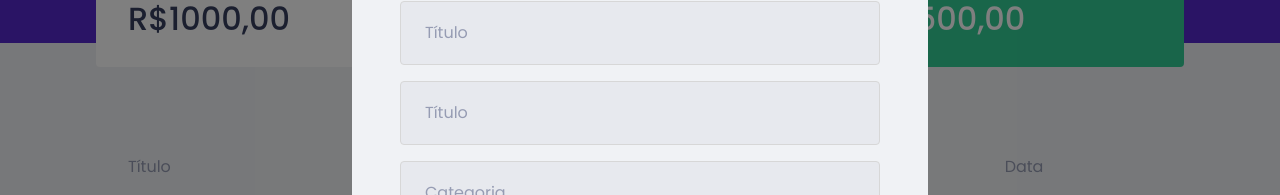
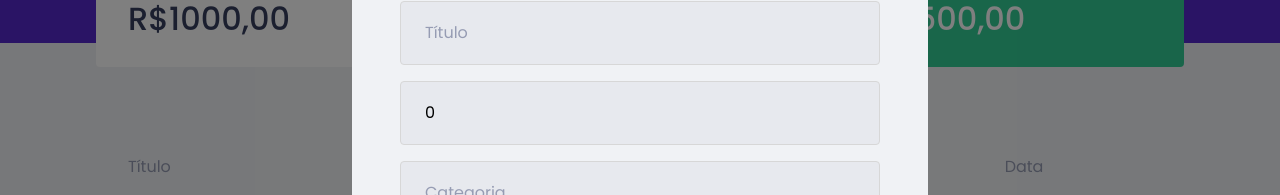
Before and after one commit to SrLabres/Dt-Money, a React (Create React App) app: page / in a window 1280 px wide. Both pictures are taken after a click on the button "Nova transação". Shown: the part 229-424 px from the top of the page. Built offline with nearby package versions, Linux system fonts and the light colour scheme; no server answers; what miragejs would draw is missing.

Commit message:
salvando dados do form

```diff
--- a/src/components/NewTransactionModal/index.tsx
+++ b/src/components/NewTransactionModal/index.tsx
@@ -4,7 +4,7 @@
 import closeImg from '../../assets/close.svg'
 import incomeImg from '../../assets/income.svg'
 import outcomeImg from '../../assets/outcome.svg'
-import { useState } from 'react'
+import { FormEvent, useState } from 'react'
 
 interface NewTransactionModalProps {
     isOpen: boolean;
@@ -14,7 +14,14 @@
 
 export function NewTransactionModal({isOpen, onRequestClose}: NewTransactionModalProps){
 
+    const [title, setTitle] = useState('')
+    const [value, setValue] = useState(0)
+    const [category,setCategory] = useState('')
     const [type, setType] = useState('deposit')
+
+   function handleCreateNewTransaction(event: FormEvent) {
+        event.preventDefault()
+    }
 
     return (
         <Modal
@@ -30,19 +37,25 @@
             >
                 <img src={closeImg} alt="Fechar modal" />
             </button>
-          <Container>
+          <Container onSubmit={handleCreateNewTransaction}>
             <h2>Cadastrar Transações</h2>
 
             <input
                 placeholder="Título"
+                value={title}
+                onChange={event => setTitle(event.target.value)}
             />
 
             <input
                 type="number"
-                placeholder="Título"
+                placeholder="Valor"
+                value={value}
+                onChange={event => setValue(Number(event.target.value))}
             />
              <input
                 placeholder="Categoria"
+                value={category}
+                onChange={event => setCategory(event.target.value)}
             />
 
             <TransactionTypeContainer>
```
Also changed, not shown: 1 other file (tests, documents, lock files or other folders).
